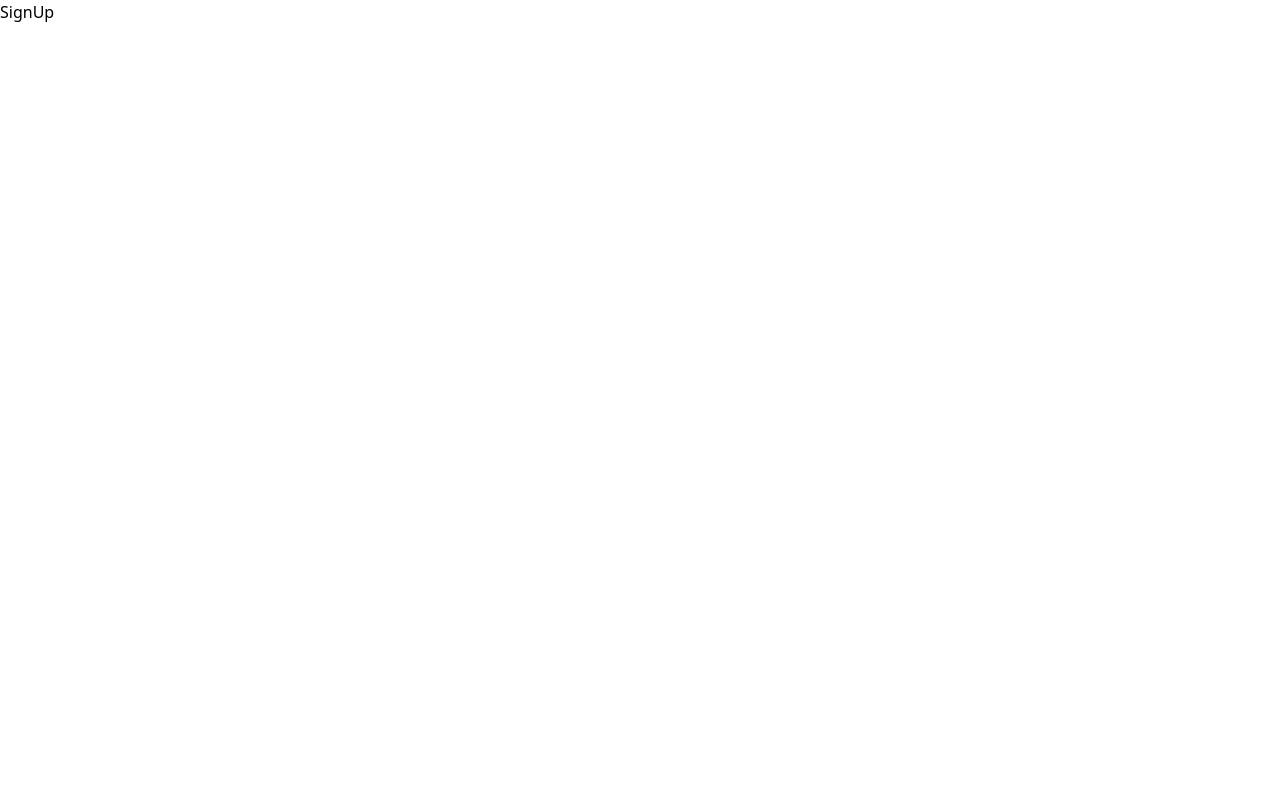
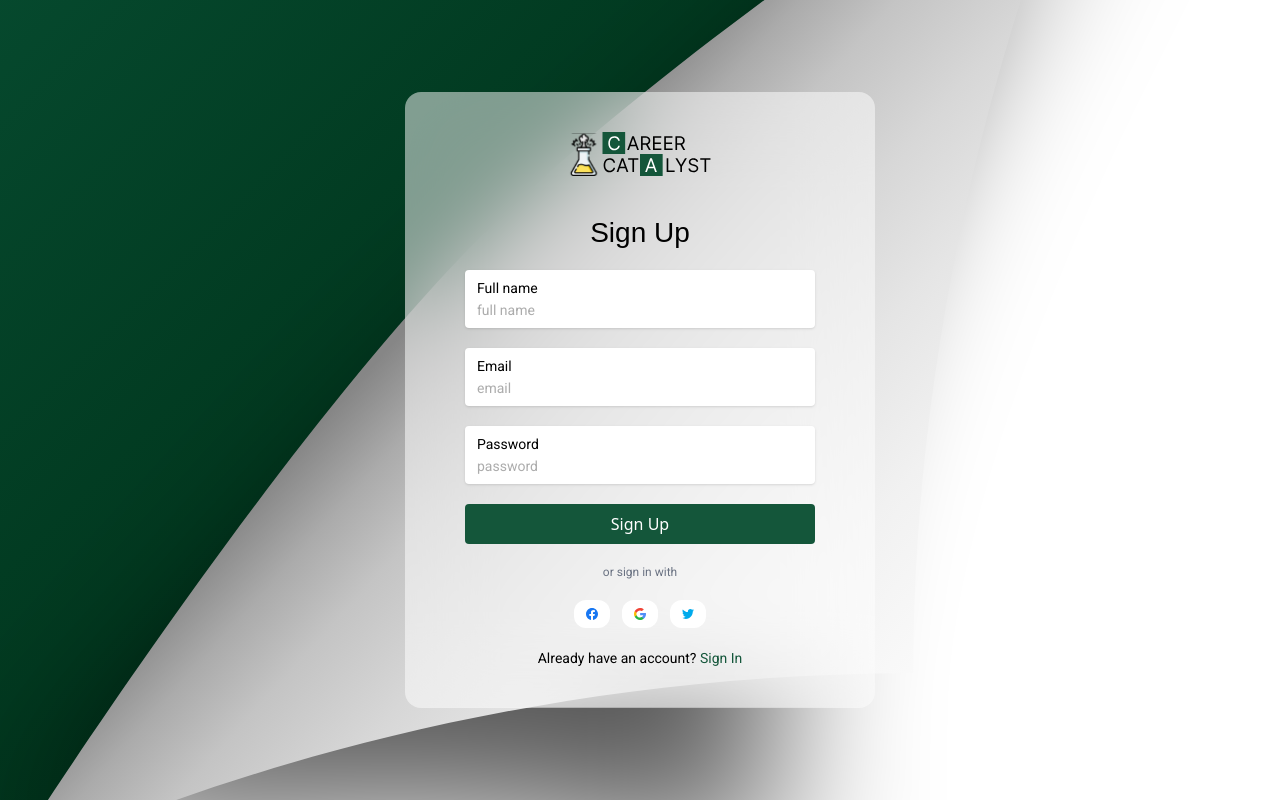
Before and after one commit to dipudangol2/CareerCatalyst, a React (Vite) app in the folder frontend/: page /auth/sign-up in a window 1280 px wide. Built offline with nearby package versions, Linux system fonts and the light colour scheme; a web font is replaced by a local one.

Commit message:
signup page UI

```diff
--- a/frontend/src/pages/SignUp.jsx
+++ b/frontend/src/pages/SignUp.jsx
@@ -1,7 +1,142 @@
-import React from 'react'
+import React from "react";
+import { useState, useEffect } from "react";
+import { Link, useNavigate } from "react-router-dom";
+import { toast } from "react-toastify";
+import { useSelector } from "react-redux";
+import background from "../assets/signPageBg.svg";
+import logo from "../assets/logo.svg";
+import facebook from "../assets/facebook.svg";
+import google from "../assets/google.svg";
+import twitter from "../assets/twitter.svg";
 
 export default function SignUp() {
+  const navigate = useNavigate();
+  const [formData, setFormData] = useState({
+    fullName: "",
+    email: "",
+    password: "",
+  });
+
+  const handleChange = (e) => {
+    setFormData({
+      ...formData,
+      [e.target.name]: e.target.value,
+    });
+  };
+
+  const handleFormSubmit = async (e) => {
+    e.preventDefault();
+
+  };
+
   return (
-    <div>SignUp</div>
-  )
+    <section className="h-full w-full flex-center px-4">
+      {/* background image  */}
+      <div className="h-full w-full absolute inset-0 z-0">
+        <img
+          src={background}
+          alt="bg-image"
+          className="object-cover h-full w-full object-center"
+        />
+      </div>
+
+      {/* form wrapper  */}
+      <div className="relative max-w-[700px] px-7 sm:px-15 py-10 backdrop-blur-2xl bg-white/50 rounded-2xl z-100 pop-in">
+        {/* logo wrapper */}
+        <div className="flex-center">
+          <img
+            src={logo}
+            alt="logo"
+            className="w-[150px] h-auto object-cover"
+          />
+        </div>
+
+        {/* form wrapper  */}
+        <form className="mt-10 text-center flex flex-col gap-5">
+          <h5 className="font-heading">Sign Up</h5>
+
+          <div className="form-item">
+            <label htmlFor="fullName">Full name</label>
+            <input
+              value={formData.fullName}
+              onChange={(e) => handleChange(e)}
+              type="text"
+              name="fullName"
+              id="fullName"
+              placeholder="full name"
+              required
+            />
+          </div>
+          <div className="form-item">
+            <label htmlFor="email">Email</label>
+            <input
+              value={formData.email}
+              onChange={(e) => handleChange(e)}
+              type="email"
+              name="email"
+              id="email"
+              placeholder="email"
+              required
+            />
+          </div>
+          <div className="form-item">
+            <label htmlFor="password">Password</label>
+            <input
+              value={formData.password}
+              onChange={(e) => handleChange(e)}
+              type="password"
+              name="password"
+              id="password"
+              placeholder="password"
+              required
+            />
+          </div>
+          <button
+            type="submit"
+            className="btn-primary"
+            onClick={(e) => handleFormSubmit(e)}
+          >
+            Sign Up
+          </button>
+        </form>
+
+        {/* rest content  */}
+        <div className="flex flex-col gap-5 mt-5 font-body text-center">
+          <p className="text-xs text-gray-500">or sign in with </p>
+
+          {/* social media login  */}
+          <div className="flex gap-3 justify-center">
+            <button className="flex-center bg-white px-3 py-2 rounded-xl">
+              <img
+                src={facebook}
+                alt="media-icon"
+                className="h-3 w-3 object-cover"
+              />
+            </button>
+            <button className="flex-center bg-white px-3 py-2 rounded-xl">
+              <img
+                src={google}
+                alt="media-icon"
+                className="h-3 w-3 object-cover"
+              />
+            </button>
+            <button className="flex-center bg-white px-3 py-2 rounded-xl">
+              <img
+                src={twitter}
+                alt="media-icon"
+                className="h-3 w-3 object-cover"
+              />
+            </button>
+          </div>
+
+          <p className="text-sm">
+            Already have an account?{" "}
+            <Link to="/auth/sign-in" className="text-[var(--color-accent-primary)]">
+              Sign In
+            </Link>
+          </p>
+        </div>
+      </div>
+    </section>
+  );
 }
```
